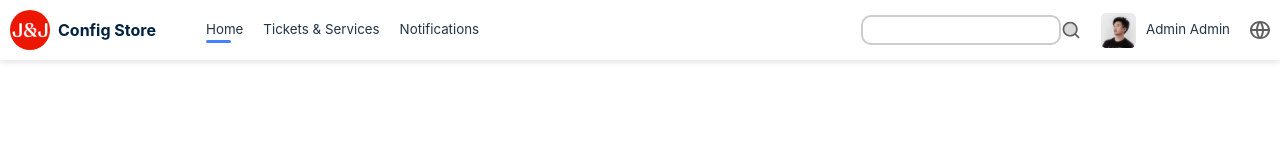
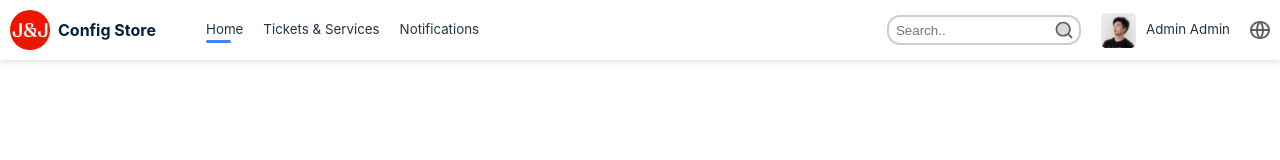
Before and after one commit to Sayanhalder28/workspace, a React (Vite) app: page / in a window 1280 px wide. Shown: the top 160 px of the page. Built offline with nearby package versions, Linux system fonts and the light colour scheme.

Commit message:
Sandbox snapshot commit

```diff
--- a/src/components/layout/SearchBox/index.tsx
+++ b/src/components/layout/SearchBox/index.tsx
@@ -2,8 +2,14 @@ import styles from "./styles.module.css";
 import SearchIcon from "../../../assets/SearchIcon.svg";
 function SearchBox() {
   return (
-    <div className={styles.container}>
-      <div className={styles.search_box}></div>
+    <div className={styles.search_box}>
+      <input
+        type="text"
+        id="search_box"
+        name="SearchBox"
+        placeholder="Search.."
+        className={styles.search_input}
+      />
       <img src={SearchIcon} alt="search_icon" className={styles.search_icon} />
     </div>
   );
--- a/src/components/layout/SearchBox/styles.module.css
+++ b/src/components/layout/SearchBox/styles.module.css
@@ -1,13 +1,20 @@
-.container {
+.search_box {
+  height: 30px;
+  border: 2px solid #cccccc;
+  border-radius: 13px;
   display: flex;
   align-items: center;
+  justify-content: space-between;
+  gap: 10px;
+  padding: 0px 5px 0px 5px;
 }
 
-.search_box {
-  width: 200px;
-  height: 30px;
-  border: 2px solid #cccccc;
-  border-radius: 10px;
+.search_input {
+  width: 150px;
+  background-color: inherit;
+  color: inherit;
+  border: none;
+  outline: none;
 }
 
 .search_icon {
--- a/src/layout/TopBar/index.tsx
+++ b/src/layout/TopBar/index.tsx
@@ -53,9 +53,9 @@ function TopBar() {
         </div>
         <div className={styles.section_right}>
           <SearchBox />
-          <UserDetails />{" "}
+          <UserDetails />
           {/* This component will fetch the profile data and prepare the user section */}
-          <img src={GlobIcon} alt="search_icon" height={20} width={20} />
+          <img src={GlobIcon} alt="floab_icon" height={20} width={20} />
         </div>
       </div>
       <div className={`${styles.container} ${styles.fake_container}`}></div>
```
